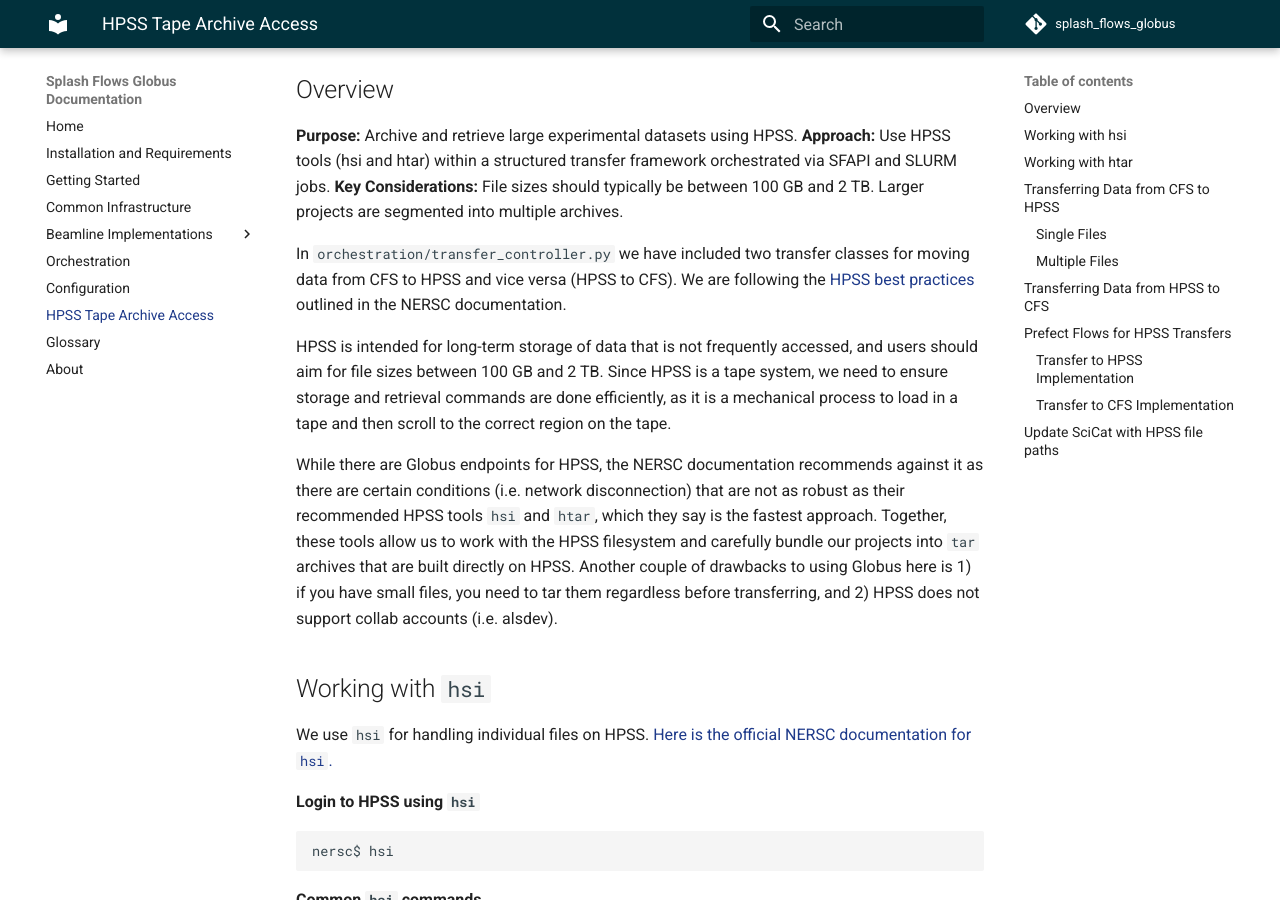
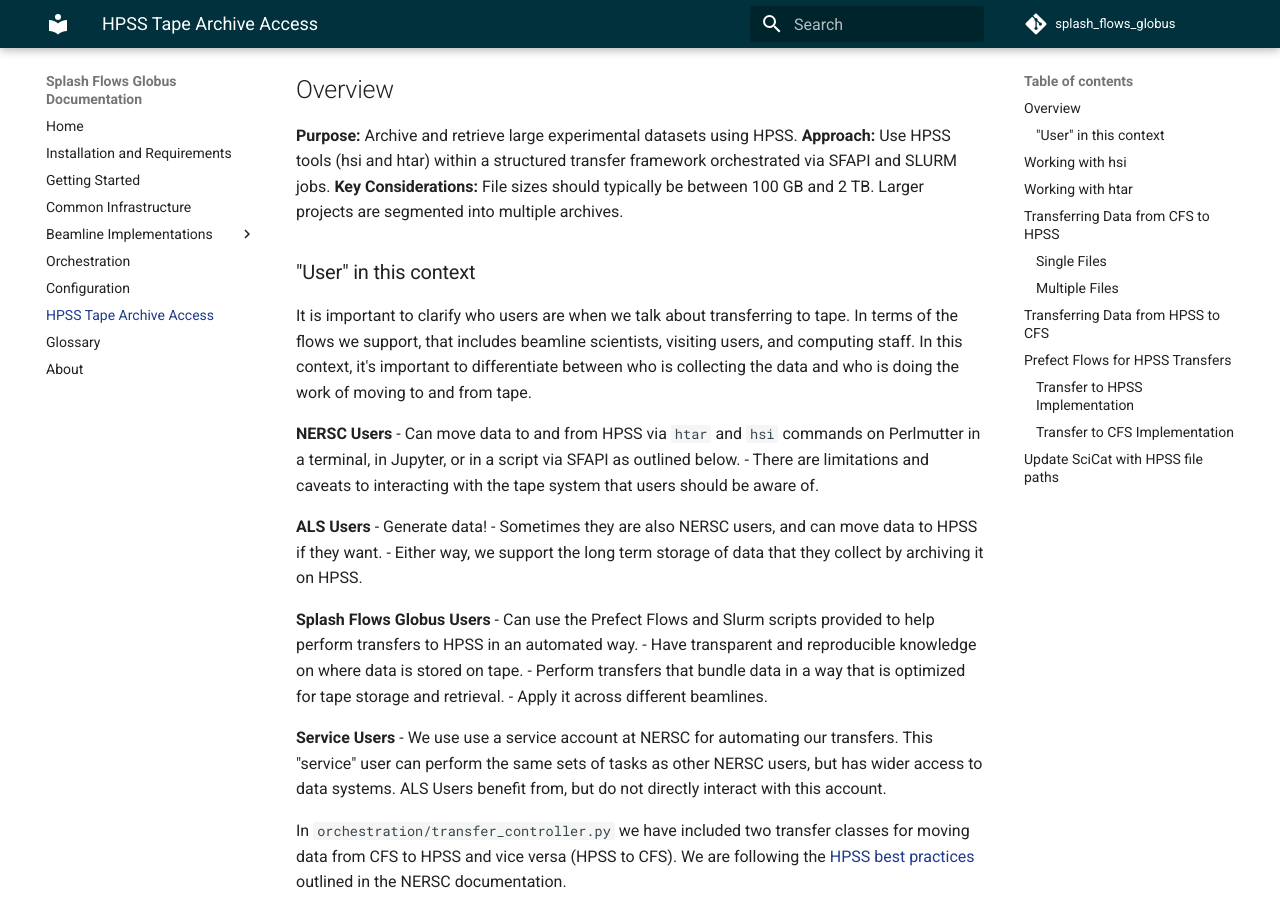
Before and after one commit to als-computing/splash_flows_globus, an MkDocs documentation site: the page built from docs/mkdocs/docs/hpss.md, in a window 1280 px wide and 900 px high, scrolled down 292 px. Built offline with MkDocs 1.6.1 and Material for MkDocs 9.7.7, drawn with Linux system fonts in a browser that asks for light colours; comment, search, counter and statistics services are not loaded.

Commit message:
Addressing Dylan and Raja's comments

```diff
--- a/docs/mkdocs/docs/hpss.md
+++ b/docs/mkdocs/docs/hpss.md
@@ -1,12 +1,36 @@
 # Working with The High Performance Storage System (HPSS) at NERSC
 
 HPSS is the tape-based data storage system we use for long term storage of experimental data at the ALS. Tape storage, while it may seem antiquated, is still a very economical and secure medium for infrequently accessed data as tape does not need to be powered except for reading and writing. This requires certain considerations when working with this system.
+
+
 
 ## Overview
 
 **Purpose:** Archive and retrieve large experimental datasets using HPSS.
 **Approach:** Use HPSS tools (hsi and htar) within a structured transfer framework orchestrated via SFAPI and SLURM jobs.
 **Key Considerations:** File sizes should typically be between 100 GB and 2 TB. Larger projects are segmented into multiple archives.
+
+### "User" in this context
+
+It is important to clarify who users are when we talk about transferring to tape. In terms of the flows we support, that includes beamline scientists, visiting users, and computing staff. In this context, it's important to differentiate between who is collecting the data and who is doing the work of moving to and from tape.
+
+**NERSC Users**
+  - Can move data to and from HPSS via `htar` and `hsi` commands on Perlmutter in a terminal, in Jupyter, or in a script via SFAPI as outlined below.
+  - There are limitations and caveats to interacting with the tape system that users should be aware of.
+
+**ALS Users**
+  - Generate data!
+  - Sometimes they are also NERSC users, and can move data to HPSS if they want.
+  - Either way, we support the long term storage of data that they collect by archiving it on HPSS.
+
+**Splash Flows Globus Users**
+  - Can use the Prefect Flows and Slurm scripts provided to help perform transfers to HPSS in an automated way.
+  - Have transparent and reproducible knowledge on where data is stored on tape.
+  - Perform transfers that bundle data in a way that is optimized for tape storage and retrieval.
+  - Apply it across different beamlines.
+
+**Service Users**
+  - We use use a service account at NERSC for automating our transfers. This "service" user can perform the same sets of tasks as other NERSC users, but has wider access to data systems. ALS Users benefit from, but do not directly interact with this account.
 
 
 In `orchestration/transfer_controller.py` we have included two transfer classes for moving data from CFS to HPSS and vice versa (HPSS to CFS). We are following the [HPSS best practices](https://docs.nersc.gov/filesystems/HPSS-best-practices/) outlined in the NERSC documentation.
```
Also changed, not shown: docs/mkdocs/docs/tomography_workflow.md (+7 -1 lines), 1 other file.
